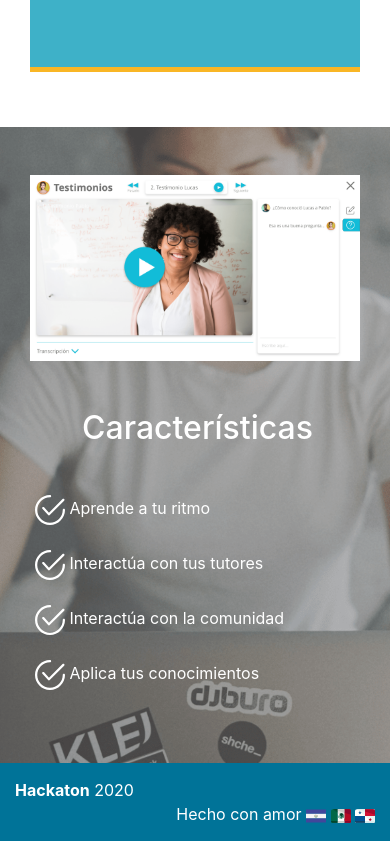
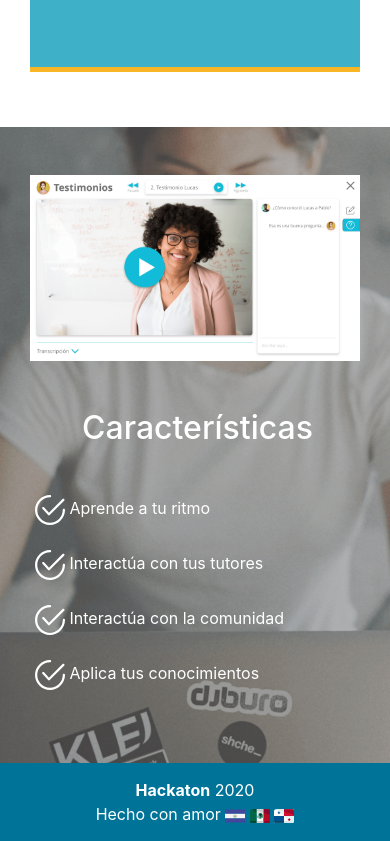
Before and after one commit to IvonneSoriano/academia-digital.net, a plain HTML site: page index.html in a window 390 px wide. Shown: the part 1762-2603 px from the top of the page. Drawn offline with Linux system fonts and the light colour scheme.

Commit message:
changed the style

```diff
--- a/css/style.css
+++ b/css/style.css
@@ -9,7 +9,10 @@
 .wrap {
     position: relative;
 }
-
+body.openMenu{
+    height: 100vh;
+    overflow: hidden;
+}
 /* H E A D E R */
 header {
     position: absolute;
--- a/index.html
+++ b/index.html
@@ -197,14 +197,16 @@
 
     <footer class="container-fluid f-white">
       <div class="row align-items-center">
-      <div class="col-12 col-md-6">
-        <p class=""><strong>Hackaton</strong> 2020</p>
+        <div class="col-12 col-md-6">
+          <p class="text-center text-lg-left"><strong>Hackaton</strong> 2020</p>
+        </div>
+        <div class="col-12 col-md-6 text-center text-lg-right">
+          <p>Hecho con amor
+            <span class="iconPais"><img src="img/el-salvador.svg" alt=""></span>
+            <span class="iconPais"><img src="img/mexico.svg" alt=""></span>
+            <span class="iconPais"><img src="img/panama.svg" alt=""></span></p>
+        </div>
       </div>
-      <div class="col-12 col-md-6 text-right">      <p>Hecho con amor <span class="iconPais"><img src="img/el-salvador.svg" alt=""></span>
-        <span class="iconPais"><img src="img/mexico.svg" alt=""></span>
-        <span class="iconPais"><img src="img/panama.svg" alt=""></span></p>
-      </div>
-    </div>
     </footer>
   </div>
 
--- a/js/main.js
+++ b/js/main.js
@@ -19,4 +19,5 @@ $(document).ready(function(){
 
 function menuOpen(){
     $('header').toggleClass("open");
+    $('body').toggleClass("openMenu");
 }
```
